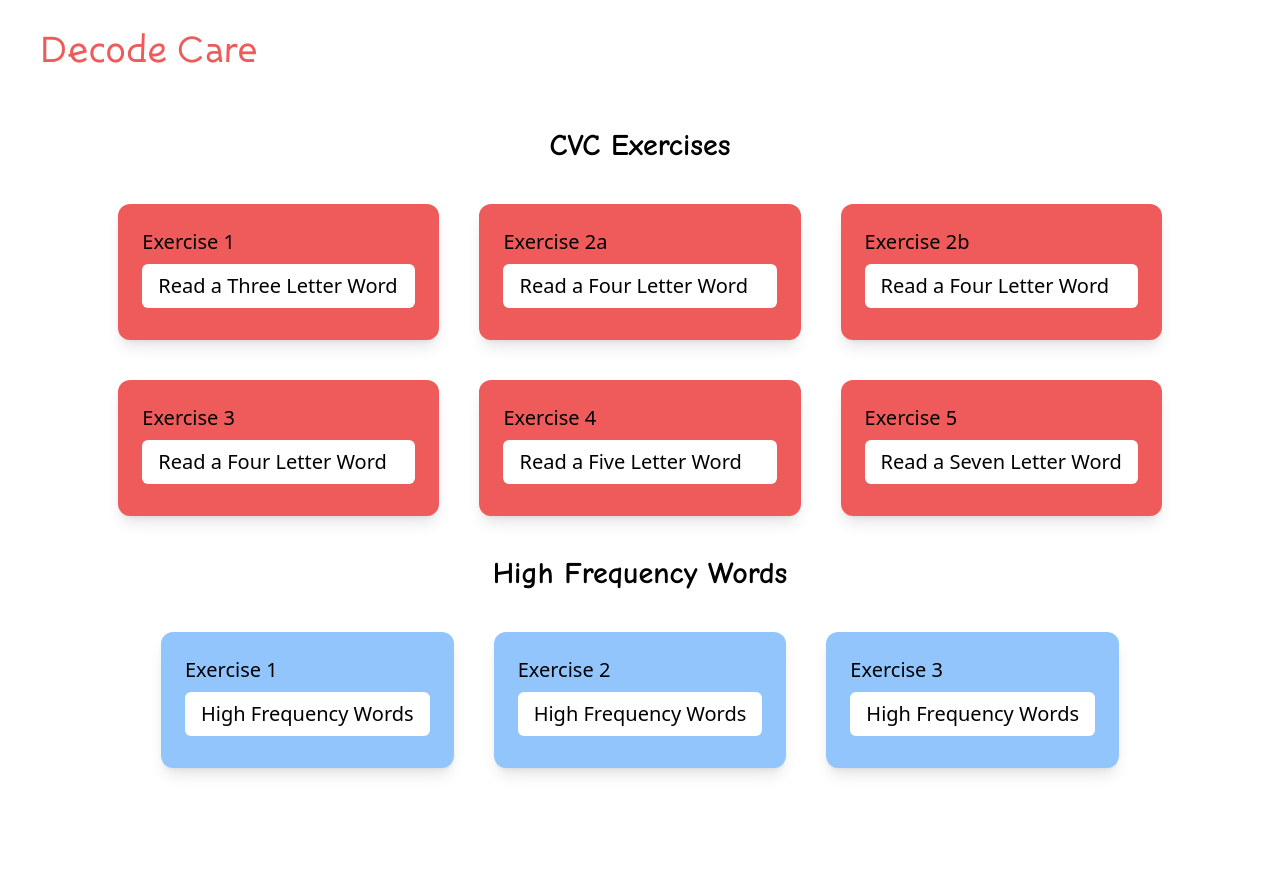
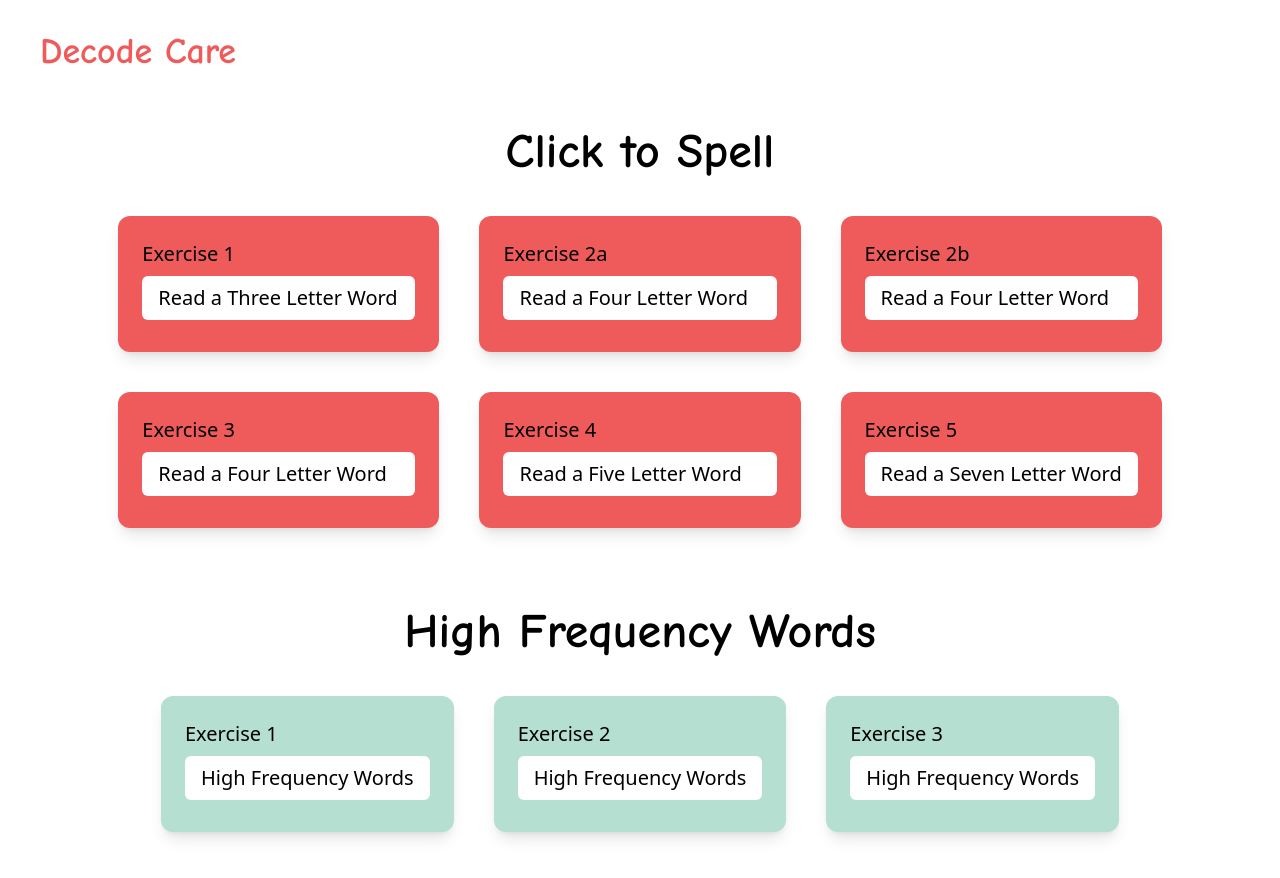
Before and after one commit to ghpaterson/literacy-capps, a Next.js app: page /Menu in a window 1280 px wide. Shown: the top 878 px of the page. Before the commit the page ends 808 px from the top, so only its background shows below. Built offline with nearby package versions, Linux system fonts and the light colour scheme.

Commit message:
css for smaller screen on menu

```diff
--- a/app/Menu/page.js
+++ b/app/Menu/page.js
@@ -58,8 +58,9 @@ export default function Menu() {
     <>
       <main>
         <NavBar />
-        <div className="flex justify-center text-3xl font-comic">
-          <h2>CVC Exercises</h2>
+        <div>
+          <div className="flex justify-center text-3xl md:text-5xl font-comic">
+            <h2>Click to Spell</h2>
           </div>
           <div className="flex justify-center py-10">
             <div className="grid grid-cols-1 md:grid-cols-3 gap-10 mx-auto text-xl">
@@ -73,7 +74,9 @@ export default function Menu() {
               ))}
             </div>
           </div>
-        <div className="flex justify-center text-3xl font-comic">
+        </div>
+        <div className="my-10">
+          <div className="flex justify-center text-3xl md:text-5xl font-comic">
             <h2>High Frequency Words</h2>
           </div>
           <div className="flex justify-center py-10">
@@ -88,6 +91,7 @@ export default function Menu() {
               ))}
             </div>
           </div>
+        </div>
       </main>
     </>
   );
--- a/components/highFreqExerciseCard.js
+++ b/components/highFreqExerciseCard.js
@@ -3,7 +3,7 @@ import Link from "next/link";
 export default function HighFreqExerciseCard({ href, title, description }) {
   return (
     <Link href={href}>
-      <div className="bg-blue-300 rounded-xl shadow-lg py-6 px-6 cursor-pointer">
+      <div className="bg-tiffany rounded-xl shadow-lg py-6 px-6 cursor-pointer">
         <div>{title}</div>
         <div className="bg-white rounded-md py-2 px-4 my-2">
           <p>{description}</p>
--- a/components/navbar.js
+++ b/components/navbar.js
@@ -12,7 +12,7 @@ export default function NavBar() {
 
   return (
     <>
-      <nav className=" bg-white my-8 pb-6 text-2xl font-inconstant">
+      <nav className=" bg-white my-8 pb-6 text-2xl font-comic">
         <div className="flex justify-between mx-10">
           <div className="text-bittersweet text-4xl">Decode Care</div>
           {path !== "/Menu" && (
```
Lines whose indentation alone changed are shown as unchanged.
